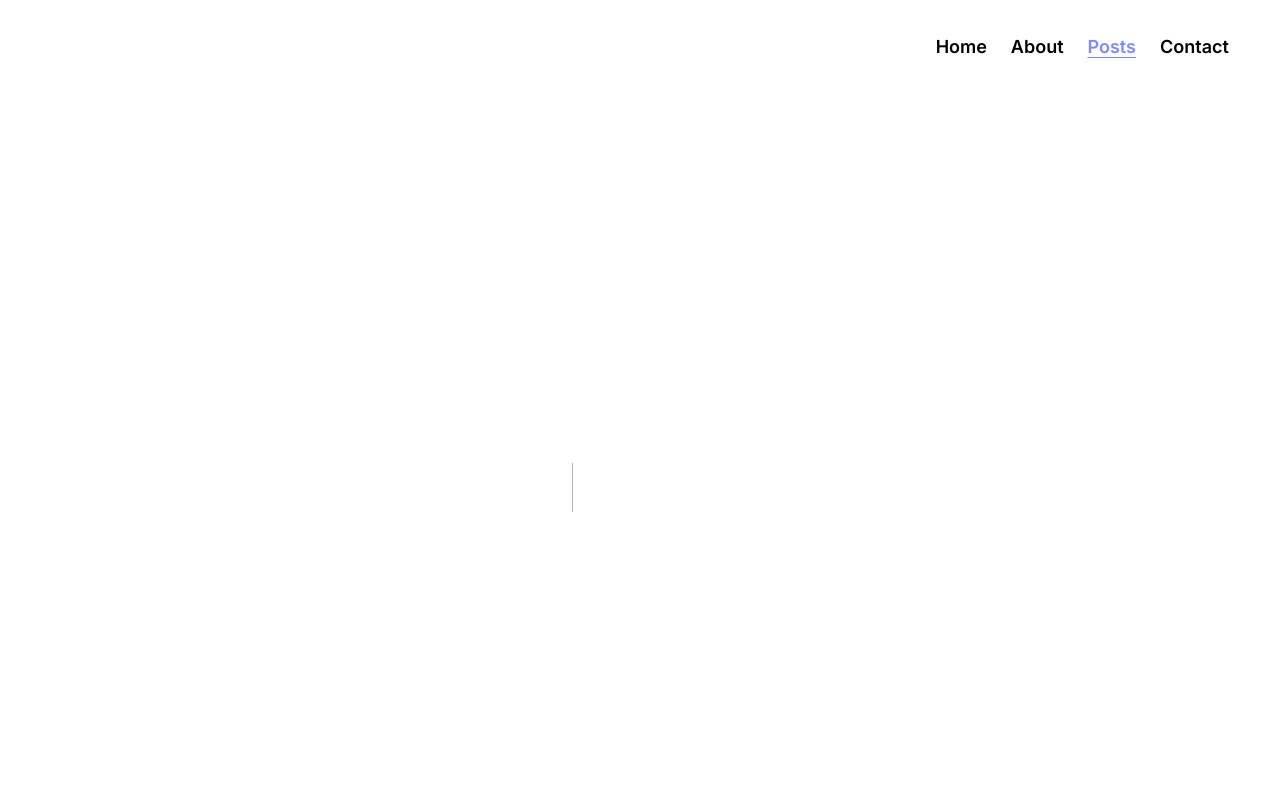
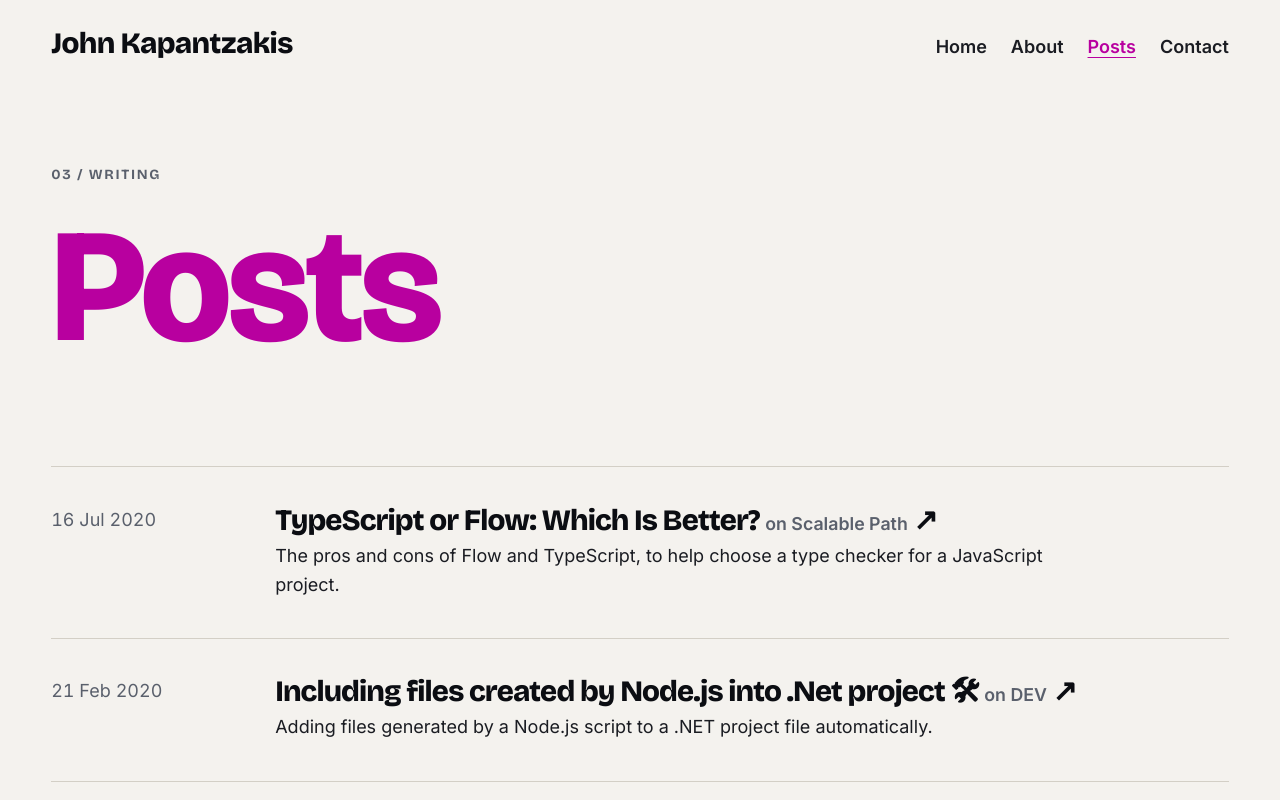
Before and after one commit to kapantzak/kapantzakis.gr, a Next.js app: page /posts in a window 1280 px wide. Before the commit this address had no page. Shown: the top 800 px of the page. Built offline with nearby package versions, Linux system fonts and the light colour scheme.

Commit message:
Add posts index listing local and external articles

```diff
--- /dev/null
+++ b/app/posts/page.tsx
@@ -0,0 +1,21 @@
+import type { Metadata } from "next";
+import { PageHeader } from "@/components/PageHeader";
+import { PageMain } from "@/components/PageMain";
+import { PostList } from "@/components/PostList";
+import { getAllPosts } from "@/lib/post-source";
+
+export const metadata: Metadata = {
+  title: "Posts",
+  description: "Writing about frontend engineering.",
+  alternates: { canonical: "/posts" },
+};
+
+export default async function PostsPage() {
+  const posts = await getAllPosts();
+  return (
+    <PageMain accent="magenta" theme="light">
+      <PageHeader eyebrow="03 / Writing" title="Posts" />
+      <PostList posts={posts} label="All posts" headingLevel={2} />
+    </PageMain>
+  );
+}
--- /dev/null
+++ b/components/PostList.module.css
@@ -0,0 +1,51 @@
+.list {
+  margin: 0;
+  padding: 0;
+  list-style: none;
+  border-top: 1px solid var(--color-rule);
+}
+
+.item {
+  display: grid;
+  grid-template-columns: minmax(7rem, 12rem) 1fr;
+  gap: 0.5rem 2rem;
+  padding: clamp(1.25rem, 3vw, 2.5rem) 0;
+  border-bottom: 1px solid var(--color-rule);
+}
+
+.date {
+  grid-row: span 2;
+  color: var(--color-muted);
+  font-variant-numeric: tabular-nums;
+}
+
+.title {
+  font-size: var(--text-h3);
+  font-weight: 800;
+}
+
+.title a {
+  text-decoration: none;
+}
+
+.source {
+  font-family: var(--font-body-stack);
+  font-size: 0.6em;
+  font-weight: 600;
+  letter-spacing: 0;
+  color: var(--color-muted);
+}
+
+.summary {
+  max-width: var(--measure);
+}
+
+@media (max-width: 40rem) {
+  .item {
+    grid-template-columns: 1fr;
+  }
+
+  .date {
+    grid-row: auto;
+  }
+}
--- /dev/null
+++ b/components/PostList.tsx
@@ -0,0 +1,35 @@
+import Link from "next/link";
+import { formatPostDate, type Post } from "@/lib/posts";
+import styles from "./PostList.module.css";
+
+type Props = { posts: Post[]; label: string; headingLevel: 2 | 3 };
+
+export function PostList({ posts, label, headingLevel }: Props) {
+  const Heading = headingLevel === 2 ? "h2" : "h3";
+  return (
+    <ol className={styles.list} aria-label={label}>
+      {posts.map((post) => (
+        <li
+          key={post.kind === "local" ? post.slug : post.url}
+          className={styles.item}
+        >
+          <time className={styles.date} dateTime={post.date}>
+            {formatPostDate(post.date)}
+          </time>
+          <Heading className={styles.title}>
+            {post.kind === "local" ? (
+              <Link href={`/posts/${post.slug}`}>{post.title}</Link>
+            ) : (
+              <a href={post.url} target="_blank" rel="noopener noreferrer">
+                {post.title}{" "}
+                <span className={styles.source}>on {post.source}</span>
+                <span aria-hidden="true"> ↗</span>
+              </a>
+            )}
+          </Heading>
+          <p className={styles.summary}>{post.summary}</p>
+        </li>
+      ))}
+    </ol>
+  );
+}
```
Also changed, not shown: 2 other files (tests, documents, lock files or other folders).
